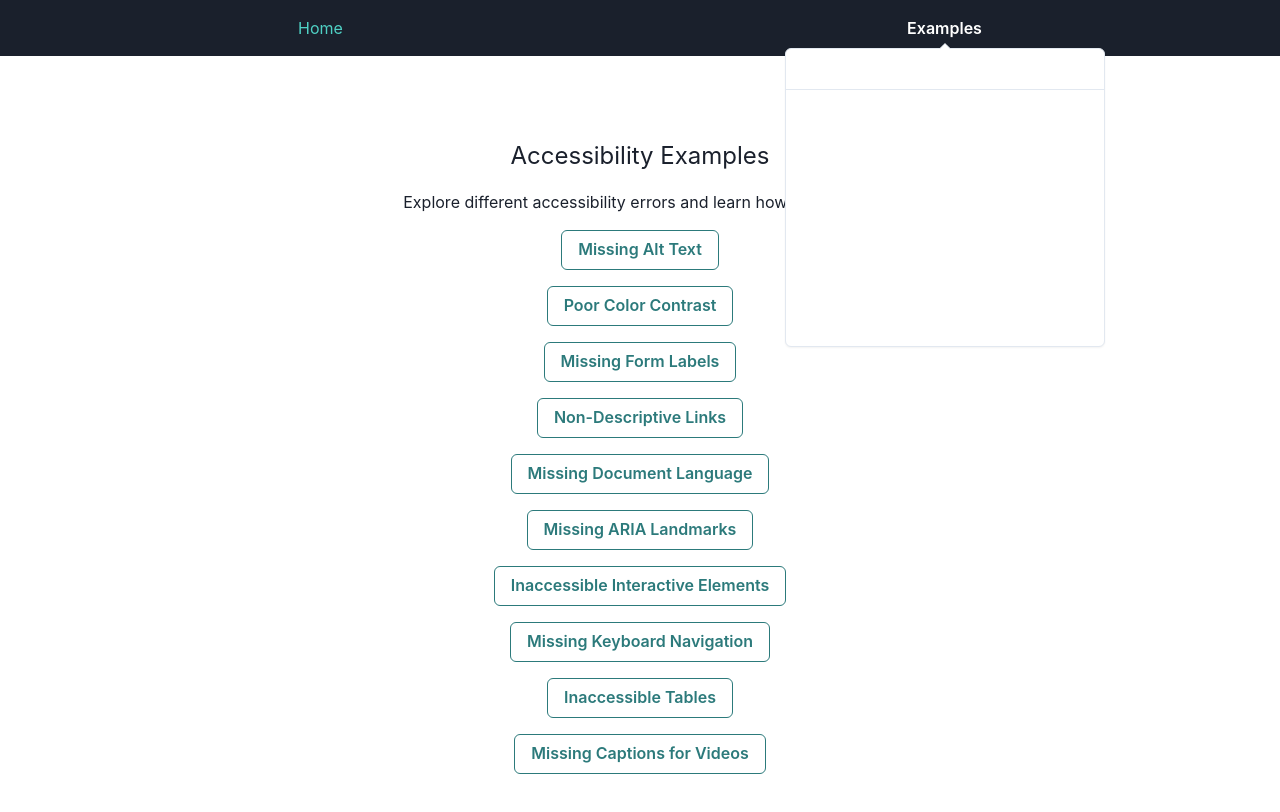
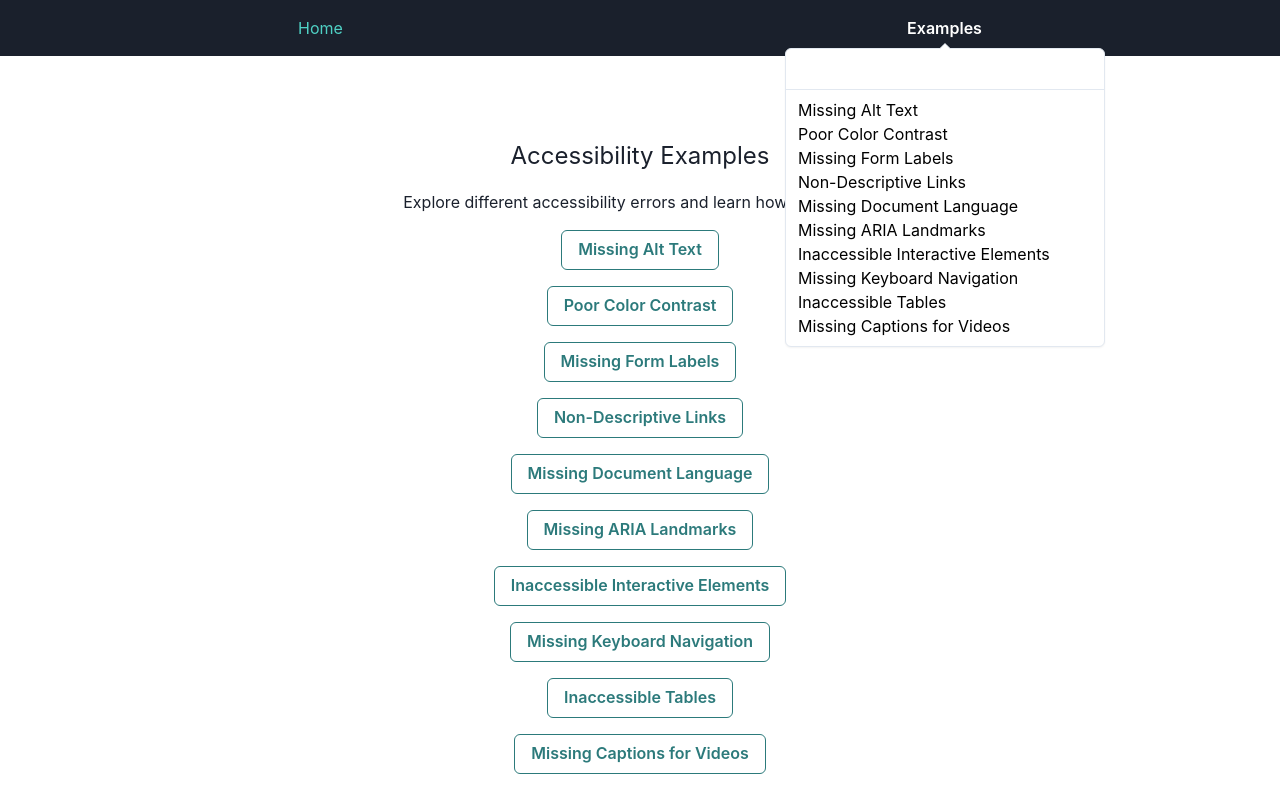
Before and after one commit to GPT-Engineer-App-Dev/accessible-education-errors, a React (Vite) app: page / in a window 1280 px wide. Both pictures are taken after a click on the button "Examples". Shown: the top 812 px of the page. Built offline with nearby package versions, Linux system fonts and the light colour scheme.

Commit message:
Fixed text color in the popover under the "Examples" tab to ensure visibility against the background.

```diff
--- a/src/components/Navbar.jsx
+++ b/src/components/Navbar.jsx
@@ -13,11 +13,11 @@ const Navbar = () => (
             Examples
           </Button>
         </PopoverTrigger>
-        <PopoverContent>
+        <PopoverContent bg="white">
           <PopoverArrow />
           <PopoverCloseButton />
           <PopoverHeader>Accessibility Examples</PopoverHeader>
-          <PopoverBody>
+          <PopoverBody color="black">
             <Flex direction="column">
               <Link as={NavLink} to="/accessibility-error-1" _hover={{ textDecoration: "none" }} _activeLink={{ color: "teal.300" }}>
                 Missing Alt Text
```
